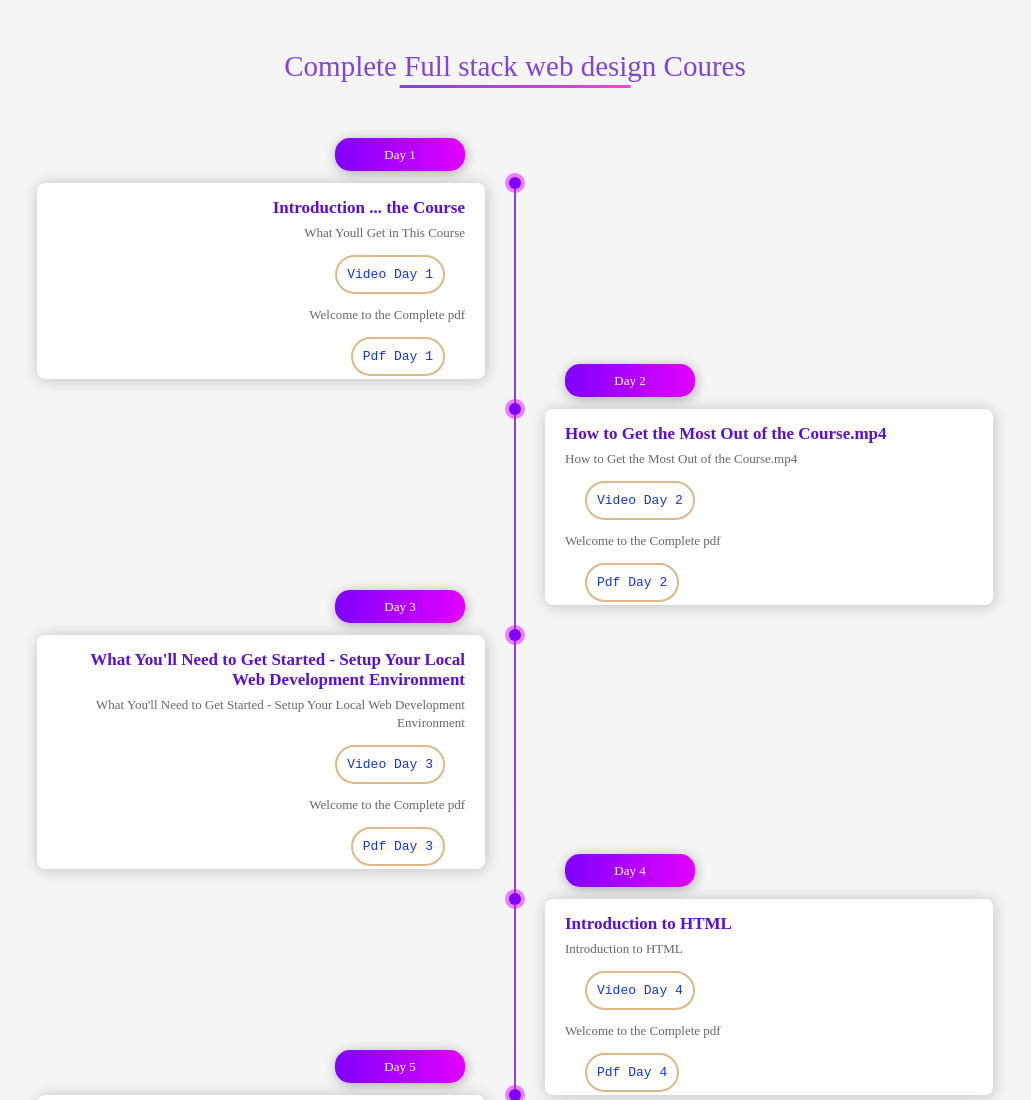
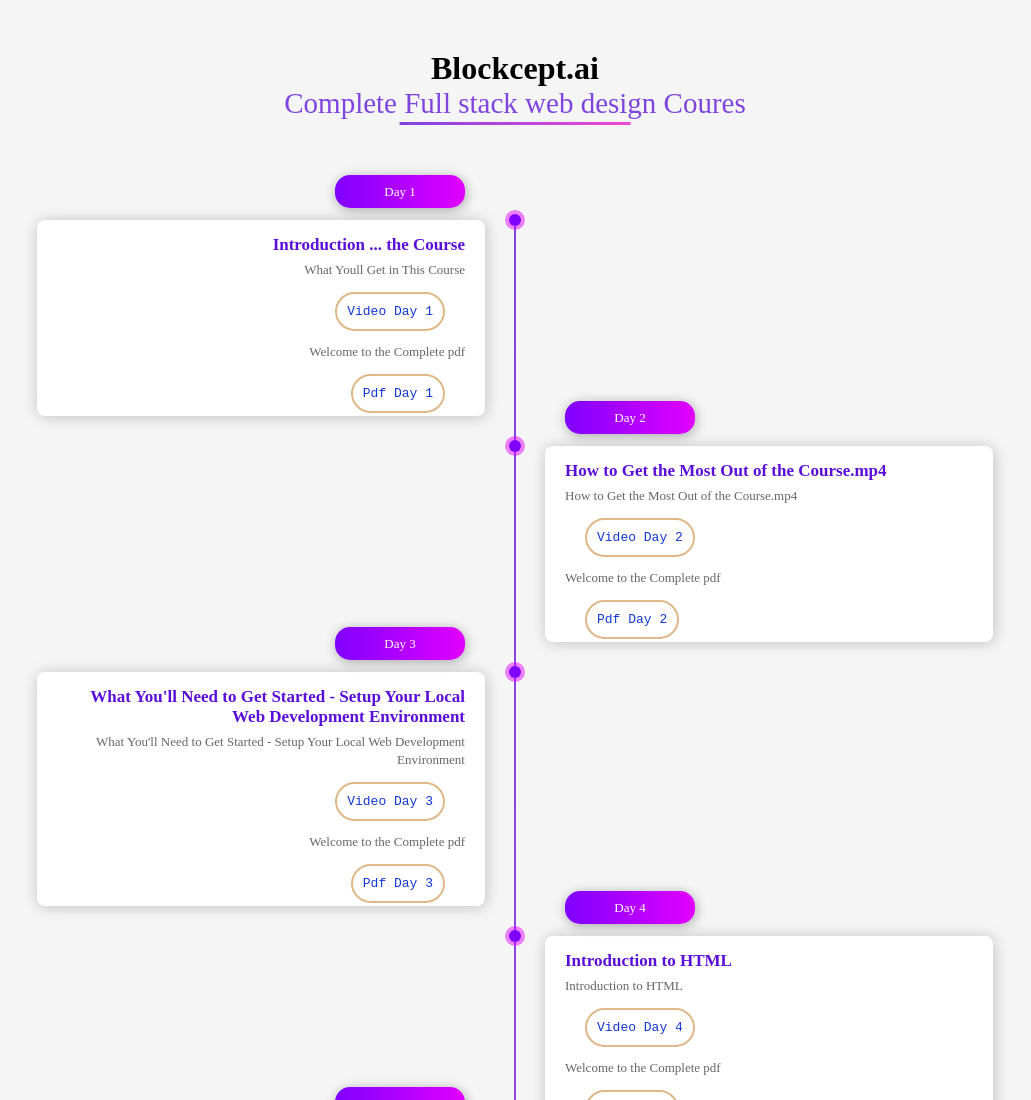
Before and after one commit to Gautamsingh45/Resposive_Timeline_Full_stack_Blockcept, a plain HTML site: page index.html in a window 1280 px wide. Shown: the top 1100 px of the page, without its empty margins (125-1156 px from the left). Drawn offline with nearby package versions, Linux system fonts and the light colour scheme; a web font is replaced by a local one.

Commit message:
Update index.html

```diff
--- a/index.html
+++ b/index.html
@@ -11,6 +11,7 @@
 
     <body>
         <div class="main">
+            <h1>Blockcept.ai</h1>
             <h3 class="head">Complete Full stack web design Coures</h3>
             <div class="container">
                 <ul>
```
